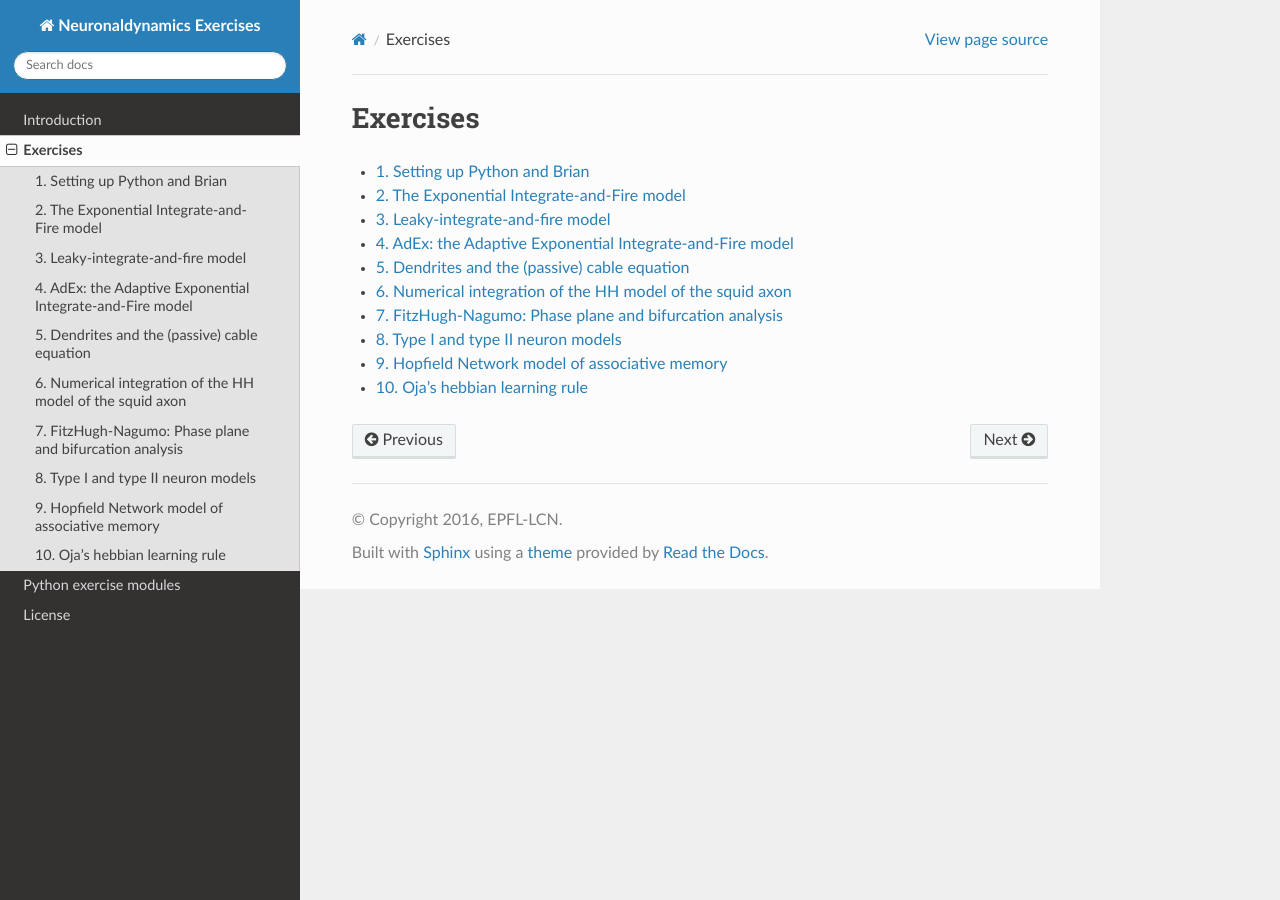
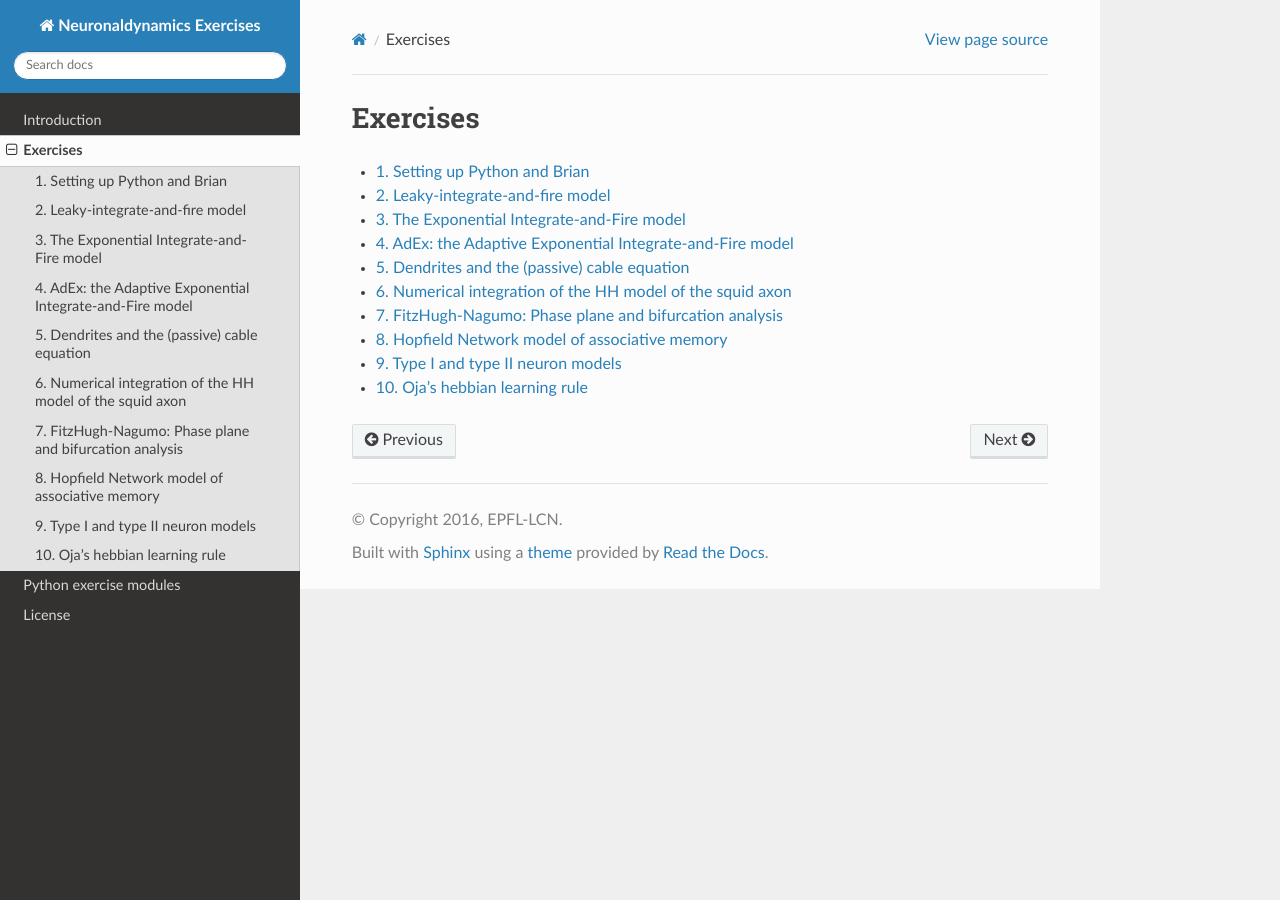
Before and after one commit to EPFL-LCN/neuronaldynamics-exercises, a Sphinx documentation site: the page built from doc/exercises/index.rst, in a window 1280 px wide. Built offline with Sphinx 7.4.7 and the Read the Docs theme 2.0.0, drawn with Linux system fonts in a browser that asks for light colours; the version number could not be read and is left out.

```diff
--- a/doc/exercises/index.rst
+++ b/doc/exercises/index.rst
@@ -8,12 +8,12 @@ Exercises
     :numbered:
 
     setup
+    leaky-integrate-and-fire
     exponential-integrate-and-fire
-    leaky-integrate-and-fire
     adex-model
     passive-cable
     hodgkin-huxley
     phase-plane-analysis
+    hopfield-network
     neuron-type
-    hopfield-network
     ojas-rule
```
